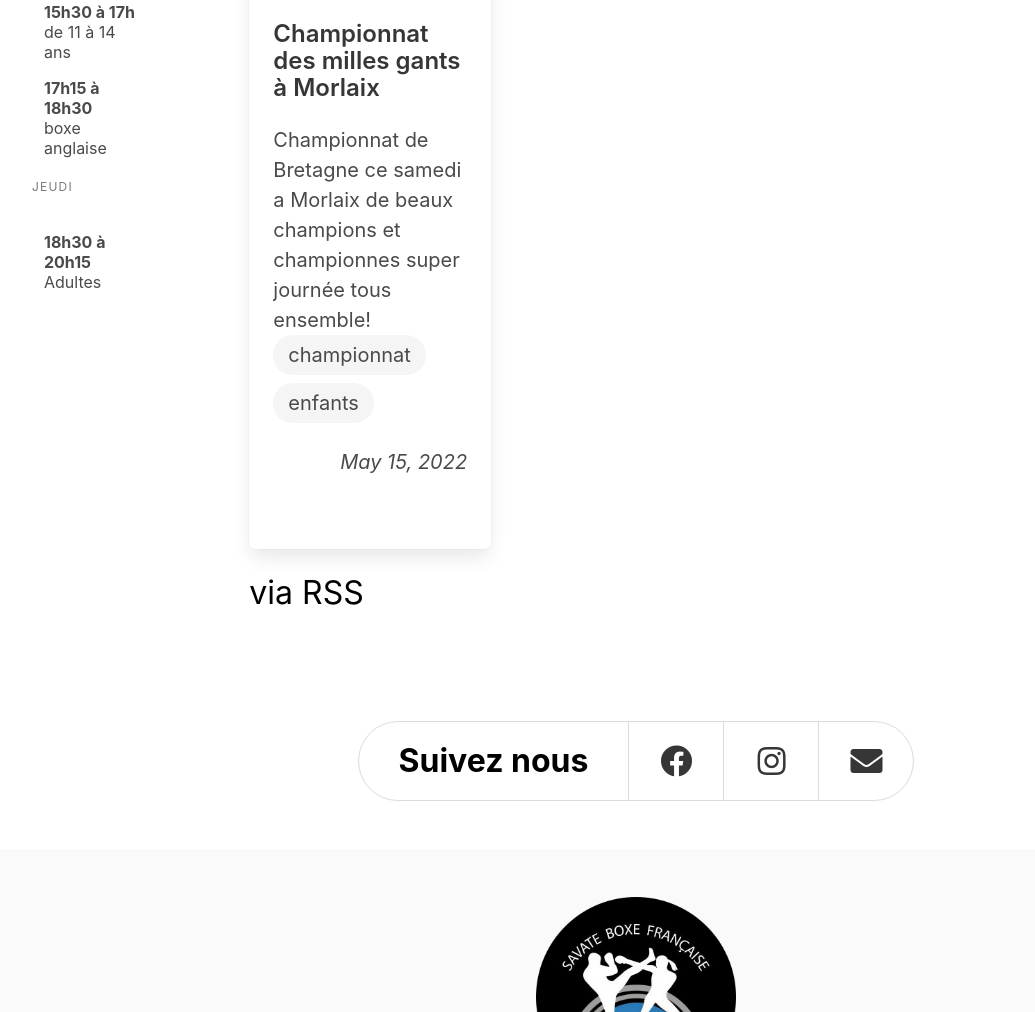
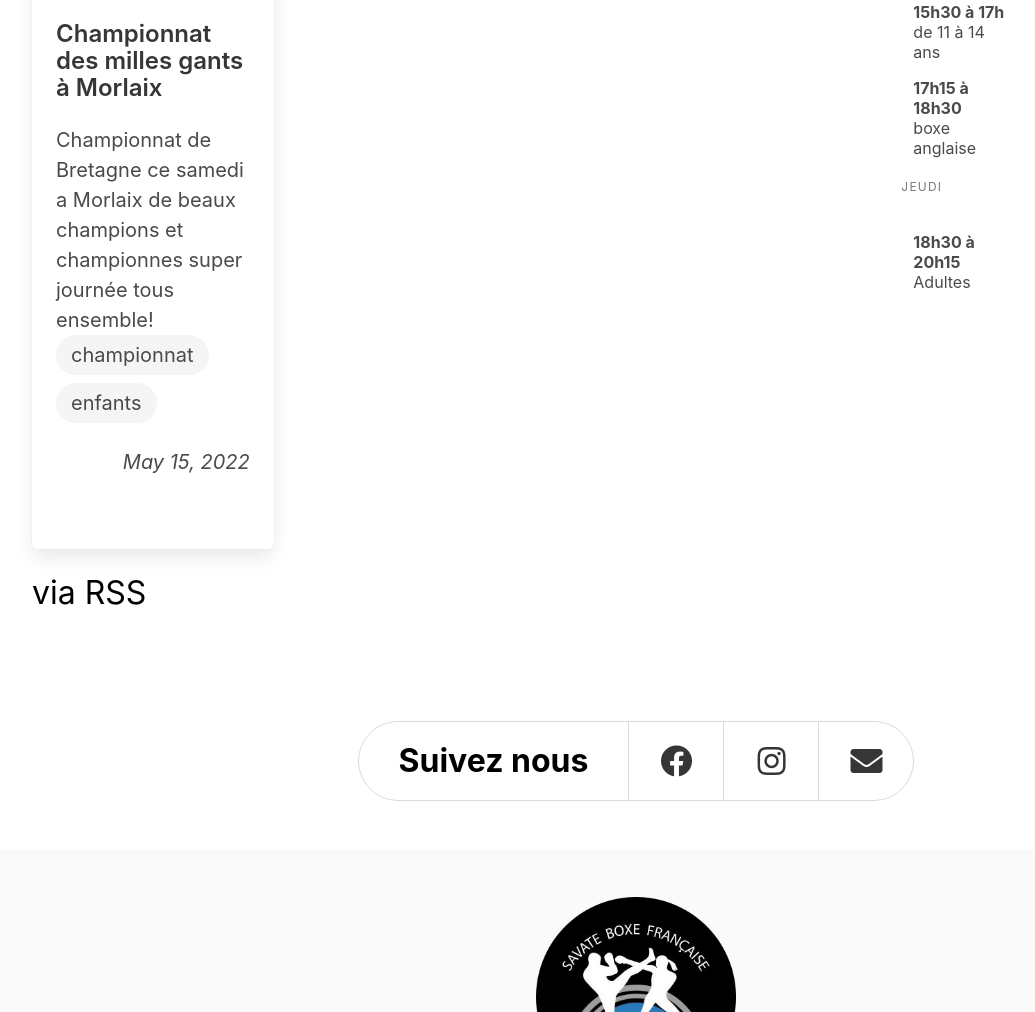
Before and after one commit to guipavas-savate/guipavas-savate.github.io, a Jekyll site: the page built from index.html, in a window 1280 px wide and 1400 px high, cut to the strip 388-1400 px from the top of the window. Shown: the whole strip, without its empty margins (4-1039 px from the left). Built offline with Jekyll 4.4.1, drawn with Linux system fonts in a browser that asks for light colours; nearby versions of some CDN libraries.

Commit message:
Déplace l'horaire à droite

```diff
--- a/_layouts/default.html
+++ b/_layouts/default.html
@@ -10,11 +10,11 @@
 {% include navbar.html %}
 
 <div class="columns">
+    <div class="section column is-8">
+        {{content}}
+    </div>
     <div class="section column is-2">
         {% include horaires.html %}
-    </div>
-    <div class="section column is-8">
-        {{content}}
     </div>
 </div>
 
```
